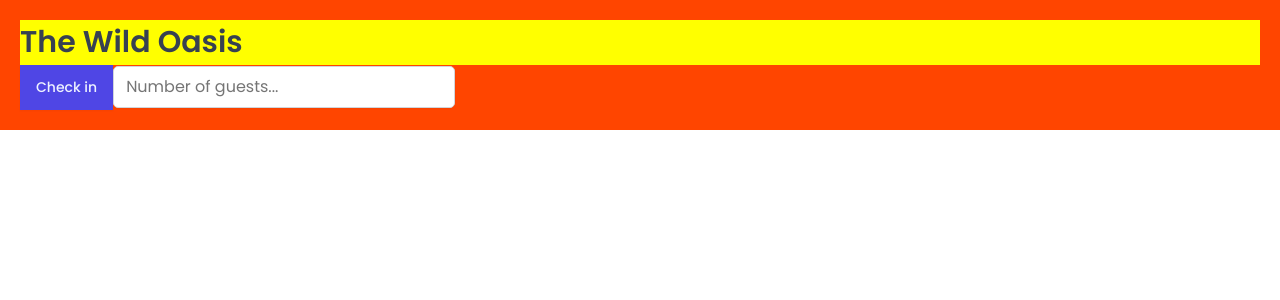
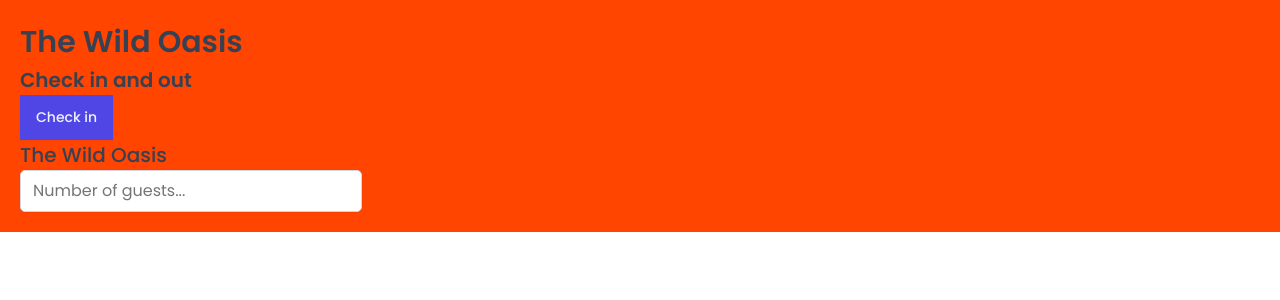
Before and after one commit to Rahimah-817/the-wild-oasis, a React (Vite) app: page / in a window 1280 px wide. Shown: the top 300 px of the page. Built offline with nearby package versions, Linux system fonts and the light colour scheme; a web font is replaced by a local one.

Commit message:
Styled Component Props and the css Function

```diff
--- a/src/App.jsx
+++ b/src/App.jsx
@@ -2,12 +2,8 @@
 import GlobalStyles from './styles/GlobalStyles';
 import Button from './ui/Button';
 import Input from './ui/Input';
+import Heading from './ui/Heading';
 
-const H1 = styled.h1`
-  font-size: 30px;
-  font-weight: 600;
-  background-color: yellow;
-`;
 const StyledApp = styled.div`
   background-color: orangered;
   padding: 20px;
@@ -18,8 +14,10 @@
     <>
       <GlobalStyles />
       <StyledApp>
-        <H1>The Wild Oasis</H1>
+        <Heading as='h1'>The Wild Oasis</Heading>
+        <Heading as='h2'>Check in and out</Heading>
         <Button onClick={() => alert('check in')}>Check in</Button>
+        <Heading as='h3'>The Wild Oasis</Heading>
         <Input type='number' placeholder='Number of guests...' />
       </StyledApp>
     </>
--- a/src/ui/Heading.jsx
+++ b/src/ui/Heading.jsx
@@ -1,4 +1,4 @@
-import styled, { css } from "styled-components";
+import styled, { css } from 'styled-components';
 
 // const test = css`
 //   text-align: center;
@@ -7,27 +7,23 @@
 
 const Heading = styled.h1`
   ${(props) =>
-    props.as === "h1" &&
+    props.as === 'h1' &&
     css`
       font-size: 3rem;
       font-weight: 600;
     `}
-
   ${(props) =>
-    props.as === "h2" &&
+    props.as === 'h2' &&
     css`
       font-size: 2rem;
       font-weight: 600;
     `}
-
-    ${(props) =>
-    props.as === "h3" &&
+  ${(props) =>
+    props.as === 'h3' &&
     css`
       font-size: 2rem;
       font-weight: 500;
     `}
-
-  line-height: 1.4;
 `;
 
 export default Heading;
```
